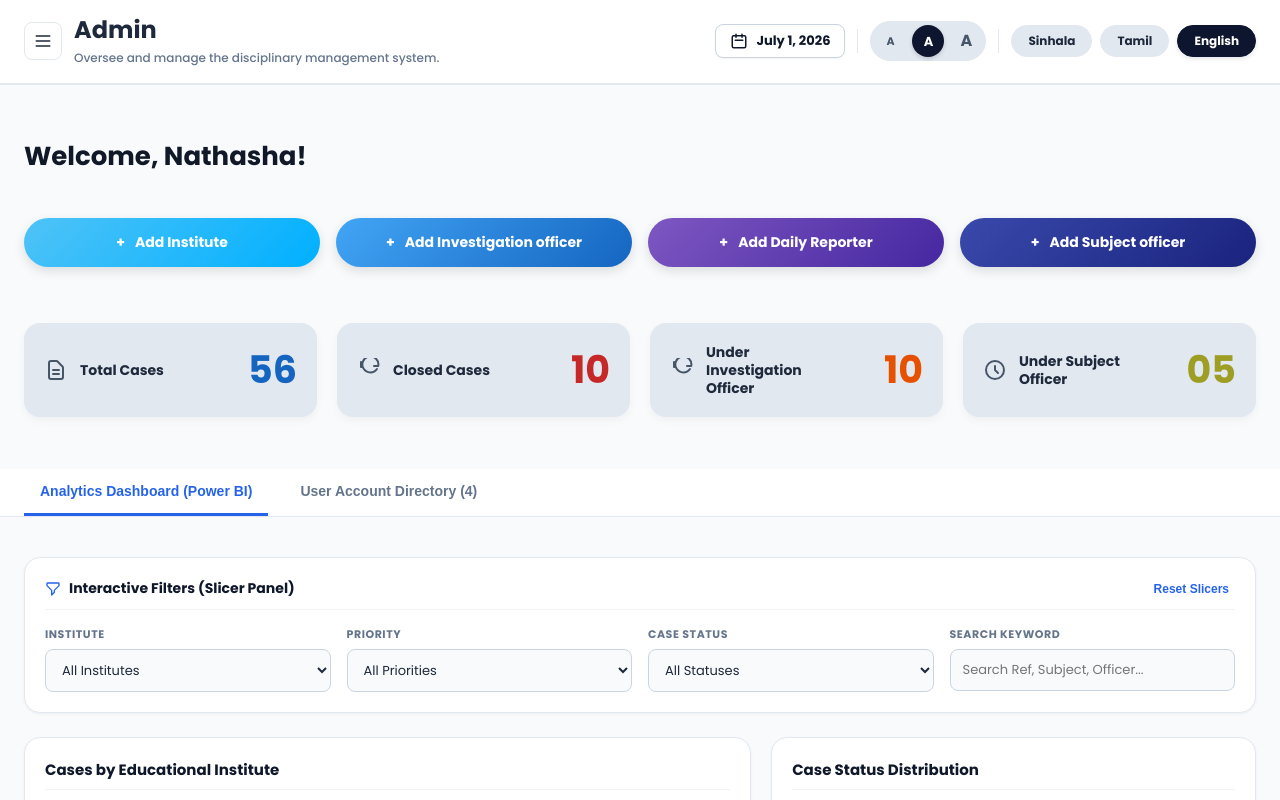
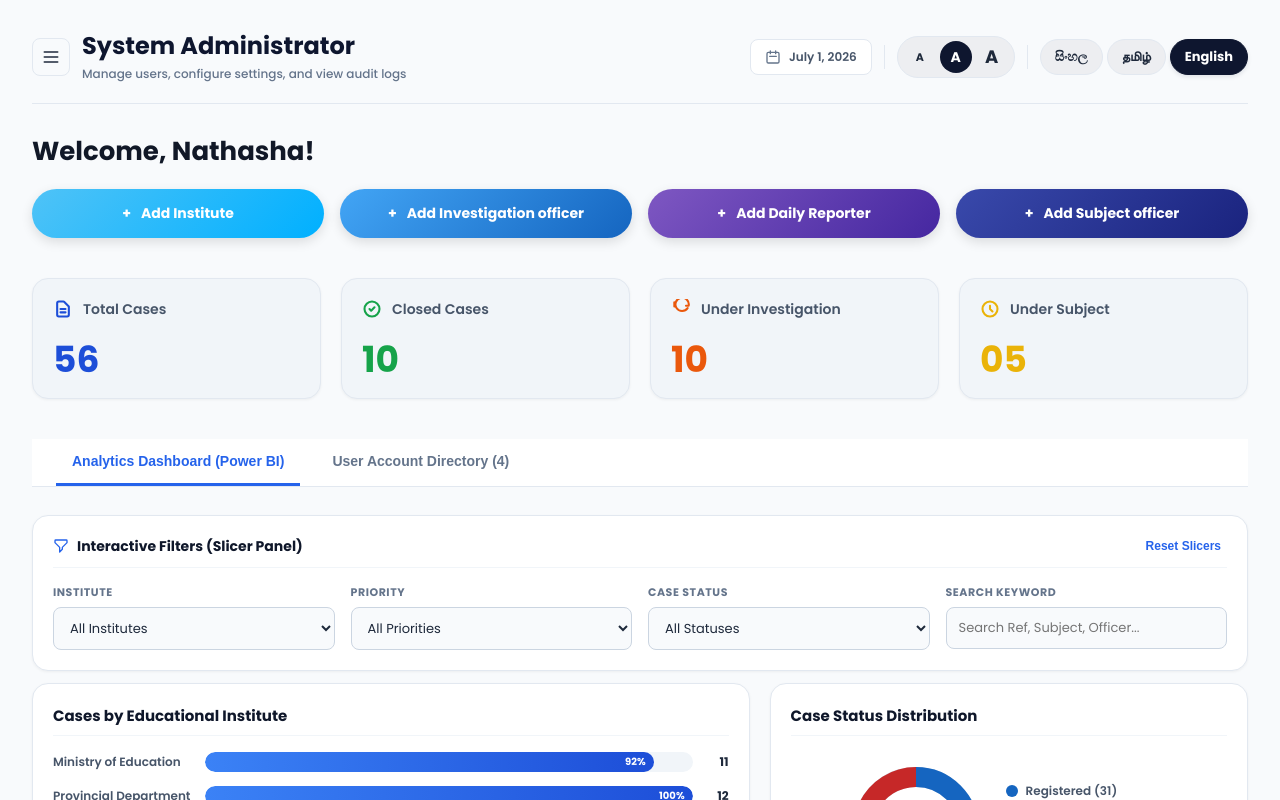
Before and after one commit to Avishka-kavishan/Discipline-Management-Monitoring-System, a Next.js app: page /admin in a window 1280 px wide. Shown: the top 800 px of the page. Built offline with nearby package versions, Linux system fonts and the light colour scheme; a web font is replaced by a local one.

Commit message:
implement Power BI style admin dashboard layout and custom CSS components

```diff
--- a/app/admin/admin.css
+++ b/app/admin/admin.css
@@ -10,120 +10,11 @@
   background-color: #f8fafc;
 }
 
-/* ── Header Overrides matching Screenshot ── */
-.dashboard-header {
-  background-color: #ffffff;
-  border-bottom: 2px solid #e2e8f0;
-  padding: 16px 24px;
-  display: flex;
-  justify-content: space-between;
-  align-items: center;
-  flex-wrap: wrap;
-  gap: 16px;
-}
 
-.dashboard-main-title {
-  font-family: var(--font-sans);
-  color: #1e293b;
-  font-size: calc(24px * var(--font-scale, 1));
-  font-weight: 800;
-  margin: 0;
-}
-
-.dashboard-main-subtitle {
-  color: #64748b;
-  font-size: calc(12px * var(--font-scale, 1));
-  margin: 4px 0 0 0;
-  font-weight: 500;
-}
-
-/* Date Display Badge */
-.date-badge {
-  background-color: #ffffff;
-  border: 1px solid #cbd5e1;
-  border-radius: 8px;
-  padding: 6px 14px;
-  display: flex;
-  align-items: center;
-  gap: 8px;
-  font-size: calc(13px * var(--font-scale, 1));
-  font-weight: 700;
-  color: #0f172a;
-  box-shadow: 0 1px 2px rgba(0, 0, 0, 0.05);
-}
-
-.date-icon {
-  width: 18px;
-  height: 18px;
-  color: #0f172a;
-}
-
-/* Accessibility Sizing Panel */
-.accessibility-adjuster-bar {
-  display: flex;
-  align-items: center;
-  gap: 6px;
-  background-color: #e2e8f0;
-  padding: 3px;
-  border-radius: 20px;
-}
-
-.size-btn {
-  width: 32px;
-  height: 32px;
-  display: flex;
-  align-items: center;
-  justify-content: center;
-  border-radius: 50%;
-  font-weight: bold;
-  font-size: 13px;
-  color: #475569;
-  cursor: pointer;
-  transition: all 0.2s ease;
-}
-
-.size-btn-small {
-  font-size: 11px;
-}
-
-.size-btn-large {
-  font-size: 16px;
-}
-
-.size-btn.active {
-  background-color: #0e162f;
-  color: #ffffff;
-  box-shadow: 0 2px 4px rgba(0, 0, 0, 0.15);
-}
-
-/* Language Selector Pills */
-.trilingual-language-selector {
-  display: flex;
-  gap: 8px;
-}
-
-.lang-btn {
-  background-color: #e2e8f0;
-  color: #1e293b;
-  border-radius: 16px;
-  padding: 6px 16px;
-  font-size: calc(12px * var(--font-scale, 1));
-  font-weight: 700;
-  cursor: pointer;
-  transition: all 0.2s ease;
-  -webkit-user-select: none;
-  user-select: none;
-}
-
-.lang-btn.active {
-  background-color: #0e162f;
-  color: #ffffff;
-  box-shadow: 0 2px 4px rgba(0, 0, 0, 0.1);
-}
 
 /* ── Welcome Greeting ── */
 .welcome-greeting-section {
-  padding: 24px 24px 8px 24px;
+  padding: 0;
 }
 
 .greeting-text {
@@ -139,7 +30,7 @@
   display: grid;
   grid-template-columns: repeat(auto-fit, minmax(220px, 1fr));
   gap: 16px;
-  padding: 16px 24px;
+  padding: 0 0 12px 0;
 }
 
 .action-pill-btn {
@@ -184,55 +75,94 @@
 }
 
 /* ── Grey Stat Cards (Screenshot Matching) ── */
-.screenshot-stats-grid {
+.subject-stats-grid {
   display: grid;
-  grid-template-columns: repeat(auto-fit, minmax(240px, 1fr));
+  grid-template-columns: repeat(4, 1fr) !important;
   gap: 20px;
-  padding: 12px 24px;
   margin-bottom: 12px;
 }
 
-.screenshot-stat-card {
-  background-color: #e2e8f0;
+@media (max-width: 1024px) {
+  .subject-stats-grid {
+    grid-template-columns: repeat(2, 1fr) !important;
+  }
+}
+
+@media (max-width: 640px) {
+  .subject-stats-grid {
+    grid-template-columns: 1fr !important;
+  }
+}
+
+.stat-card-header {
+  display: flex;
+  align-items: center;
+  gap: 10px;
+  margin-bottom: 12px;
+}
+
+.stat-card-icon {
+  width: 20px;
+  height: 20px;
+}
+
+.stat-value {
+  font-size: calc(36px * var(--font-scale, 1));
+  font-weight: 700;
+  margin: 0;
+  line-height: 1;
+}
+
+/* Colors for stat card values matching the mockup */
+.text-blue {
+  color: #1d4ed8;
+}
+.text-orange {
+  color: #ea580c;
+}
+.text-yellow {
+  color: #eab308;
+}
+.text-green {
+  color: #16a34a;
+}
+
+/* Icon colors replacing inline styles */
+.icon-blue {
+  color: #1d4ed8;
+}
+.icon-orange {
+  color: #ea580c;
+}
+.icon-yellow {
+  color: #eab308;
+}
+.icon-green {
+  color: #16a34a;
+}
+
+/* Rounded grey container cards */
+.stat-card-total,
+.stat-card-inprogress,
+.stat-card-pending,
+.stat-card-close {
+  background: #f1f5f9;
+  border: 1px solid #e2e8f0;
   border-radius: 16px;
   padding: 20px;
   display: flex;
-  justify-content: space-between;
-  align-items: center;
-  box-shadow: 0 4px 8px rgba(0, 0, 0, 0.04);
-  transition: all 0.2s ease;
+  flex-direction: column;
+  box-shadow: 0 1px 3px rgba(0,0,0,0.05);
 }
 
-.screenshot-stat-card:hover {
-  transform: translateY(-2px);
-  box-shadow: 0 6px 14px rgba(0, 0, 0, 0.08);
-}
-
-.stat-left-box {
-  display: flex;
-  align-items: center;
-  gap: 12px;
-  color: #1e293b;
-}
-
-.stat-card-icon {
-  width: 24px;
-  height: 24px;
+.stat-card-total h4,
+.stat-card-inprogress h4,
+.stat-card-pending h4,
+.stat-card-close h4 {
+  font-size: calc(14px * var(--font-scale, 1));
   color: #475569;
-  flex-shrink: 0;
-}
-
-.stat-card-label {
-  font-size: calc(14px * var(--font-scale, 1));
-  font-weight: 800;
-  line-height: 1.3;
-  max-width: 140px;
-}
-
-.stat-right-val {
-  font-size: calc(38px * var(--font-scale, 1));
-  font-weight: 900;
-  line-height: 1;
+  font-weight: 600;
+  margin: 0;
 }
 
 /* Metric Colors */
@@ -247,7 +177,7 @@
   border: 1px solid #e2e8f0;
   border-radius: 16px;
   padding: 20px;
-  margin: 12px 24px;
+  margin: 0 0 12px 0;
   box-shadow: 0 1px 3px rgba(0, 0, 0, 0.05);
 }
 
@@ -335,7 +265,7 @@
   display: grid;
   grid-template-columns: 1fr;
   gap: 20px;
-  padding: 12px 24px;
+  padding: 0;
 }
 
 @media (min-width: 1024px) {
@@ -449,13 +379,13 @@
 
 .donut-slice {
   fill: none;
-  stroke-width: 16px;
-  transition: stroke-dasharray 0.5s ease-in-out, stroke 0.3s ease;
+  stroke-width: 6px;
+  transition: stroke-dasharray 0.5s ease-in-out, stroke 0.3s ease, stroke-width 0.2s ease;
   cursor: pointer;
 }
 
 .donut-slice:hover {
-  stroke-width: 18px;
+  stroke-width: 7.5px;
 }
 
 .donut-center-text {
@@ -514,13 +444,13 @@
 .trend-chart-wrapper {
   position: relative;
   width: 100%;
-  height: 200px;
   margin-top: 10px;
 }
 
 .trend-svg {
   width: 100%;
-  height: 100%;
+  height: auto;
+  display: block;
 }
 
 .trend-dot {
@@ -790,21 +720,9 @@
   border-bottom-color: #2563eb;
 }
 
-/* ── Centered Footer matching design guidelines ── */
-.admin-footer-bar {
-  background-color: #f1f5f9;
-  border-top: 1px solid #e2e8f0;
-  padding: 12px 24px;
-  text-align: center;
-  font-size: calc(11px * var(--font-scale, 1));
-  color: #64748b;
-  font-weight: 700;
-}
+
 
 /* ── Inline Style Replacements ── */
-#dashboard-main-content {
-  padding: 0;
-}
 
 .admin-tab-content {
   animation: fadeIn 0.2s ease-out;
@@ -861,7 +779,3 @@
   font-size: 11px;
   width: auto;
 }
-
-.users-directory-section {
-  margin: 24px;
-}
--- a/app/admin/page.tsx
+++ b/app/admin/page.tsx
@@ -125,7 +125,6 @@ export default function AdminPage() {
   const router = useRouter();
 
   // Refs to bypass static checker expression limitations
-  const sidebarToggleRef = useRef<HTMLButtonElement>(null);
   const tooltipRef = useRef<HTMLDivElement>(null);
 
   // ── Layout, Theme, A11y & Language State ──
@@ -202,12 +201,7 @@ export default function AdminPage() {
     return () => window.removeEventListener("keydown", handleKeyDown);
   }, []);
 
-  // Sync aria-expanded to satisfy naive static analysis tool
-  useEffect(() => {
-    if (sidebarToggleRef.current) {
-      sidebarToggleRef.current.setAttribute("aria-expanded", String(isSidebarOpen));
-    }
-  }, [isSidebarOpen]);
+
 
   // Sync tooltip position styling to satisfy static analysis tool
   useEffect(() => {
@@ -424,40 +418,29 @@ export default function AdminPage() {
       />
 
       <div className="dashboard-layout">
-        {/* ============================================================
-           MAIN WORKSPACE CONTENT AREA
-           ============================================================ */}
         <main id="dashboard-main-content" className="dashboard-content">
 
-          {/* ── Header exactly matching the Screenshot ── */}
+          {/* ── Top App Bar Header ── */}
           <header className="dashboard-header">
             <div className="dashboard-header-left">
               <button
-                ref={sidebarToggleRef}
                 className="menu-toggle-btn"
                 aria-label="Toggle Sidebar Menu"
                 onClick={() => setIsSidebarOpen(!isSidebarOpen)}
+                {...(isSidebarOpen ? { "aria-expanded": "true" } : { "aria-expanded": "false" })}
               >
                 <svg className="hamburger-icon" fill="none" viewBox="0 0 24 24" stroke="currentColor" strokeWidth="2">
                   <path strokeLinecap="round" strokeLinejoin="round" d="M4 6h16M4 12h16M4 18h16" />
                 </svg>
               </button>
               <div className="dashboard-title-area">
-                <h1 className="dashboard-main-title">
-                  {lang === "si" ? "පරිපාලක" : lang === "ta" ? "நிர்வாகி" : "Admin"}
-                </h1>
-                <p className="dashboard-main-subtitle">
-                  {lang === "si"
-                    ? "විනය කළමනාකරණ පද්ධතිය අධීක්ෂණය සහ කළමනාකරණය කරන්න."
-                    : lang === "ta"
-                    ? "ஒழுக்க மேலாண்மை அமைப்பை மேற்பார்வையிட்டு நிர்வகிக்கவும்."
-                    : "Oversee and manage the disciplinary management system."}
-                </p>
+                <h2 className="dashboard-main-title">{t("adminDashboardTitle")}</h2>
+                <p className="dashboard-main-subtitle">{t("adminDashboardDesc")}</p>
               </div>
             </div>
 
             <div className="dashboard-header-right">
-              {/* Localized Live Date */}
+              {/* Date display badge */}
               <div className="date-badge">
                 <svg className="date-icon" fill="none" viewBox="0 0 24 24" stroke="currentColor" strokeWidth="2">
                   <path strokeLinecap="round" strokeLinejoin="round" d="M8 7V3m8 4V3m-9 8h10M5 21h14a2 2 0 002-2V7a2 2 0 00-2-2H5a2 2 0 00-2 2v12a2 2 0 002 2z" />
@@ -472,65 +455,95 @@ export default function AdminPage() {
 
               <div className="divider-line" aria-hidden="true" />
 
-              {/* Accessibility Font Size Radio Adjusters */}
+              {/* Accessibility Scale Radio Group */}
               <div className="accessibility-adjuster-bar" role="radiogroup" aria-label="Font Sizing Adjustment">
-                <button
-                  className={`size-btn size-btn-small${fontScale === "small" ? " active" : ""}`}
-                  onClick={() => setFontScale("small")}
+                <label className={`size-btn size-btn-small${fontScale === "small" ? " active" : ""}`}>
+                  <input
+                    type="radio"
+                    name="dashboardFontScale"
+                    value="small"
+                    checked={fontScale === "small"}
+                    onChange={() => setFontScale("small")}
                     aria-label={t("fontSmall")}
-                >
+                    className="sr-only"
+                  />
                   A
-                </button>
-                <button
-                  className={`size-btn size-btn-medium${fontScale === "medium" ? " active" : ""}`}
-                  onClick={() => setFontScale("medium")}
+                </label>
+                <label className={`size-btn size-btn-medium${fontScale === "medium" ? " active" : ""}`}>
+                  <input
+                    type="radio"
+                    name="dashboardFontScale"
+                    value="medium"
+                    checked={fontScale === "medium"}
+                    onChange={() => setFontScale("medium")}
                     aria-label={t("fontMedium")}
-                >
+                    className="sr-only"
+                  />
                   A
-                </button>
-                <button
-                  className={`size-btn size-btn-large${fontScale === "large" ? " active" : ""}`}
-                  onClick={() => setFontScale("large")}
+                </label>
+                <label className={`size-btn size-btn-large${fontScale === "large" ? " active" : ""}`}>
+                  <input
+                    type="radio"
+                    name="dashboardFontScale"
+                    value="large"
+                    checked={fontScale === "large"}
+                    onChange={() => setFontScale("large")}
                     aria-label={t("fontLarge")}
-                >
+                    className="sr-only"
+                  />
                   A
-                </button>
+                </label>
               </div>
 
               <div className="divider-line" aria-hidden="true" />
 
-              {/* Language Switcher Pills */}
+              {/* Translation controls */}
               <div className="trilingual-language-selector" role="radiogroup" aria-label="Translate Dashboard Language">
-                <button
-                  className={`lang-btn${lang === "si" ? " active" : ""}`}
-                  onClick={() => changeLanguage("si")}
+                <label className={`lang-btn${lang === "si" ? " active" : ""}`} lang="si">
+                  <input
+                    type="radio"
+                    name="dashboardLang"
+                    value="si"
+                    checked={lang === "si"}
+                    onChange={() => changeLanguage("si")}
                     aria-label="Switch dashboard language to Sinhala"
-                >
-                  Sinhala
-                </button>
-                <button
-                  className={`lang-btn${lang === "ta" ? " active" : ""}`}
-                  onClick={() => changeLanguage("ta")}
+                    className="sr-only"
+                  />
+                  සිංහල
+                </label>
+                <label className={`lang-btn${lang === "ta" ? " active" : ""}`} lang="ta">
+                  <input
+                    type="radio"
+                    name="dashboardLang"
+                    value="ta"
+                    checked={lang === "ta"}
+                    onChange={() => changeLanguage("ta")}
                     aria-label="Switch dashboard language to Tamil"
-                >
-                  Tamil
-                </button>
-                <button
-                  className={`lang-btn${lang === "en" ? " active" : ""}`}
-                  onClick={() => changeLanguage("en")}
+                    className="sr-only"
+                  />
+                  தமிழ்
+                </label>
+                <label className={`lang-btn${lang === "en" ? " active" : ""}`} lang="en">
+                  <input
+                    type="radio"
+                    name="dashboardLang"
+                    value="en"
+                    checked={lang === "en"}
+                    onChange={() => changeLanguage("en")}
                     aria-label="Switch dashboard language to English"
-                >
+                    className="sr-only"
+                  />
                   English
-                </button>
+                </label>
               </div>
             </div>
           </header>
 
-          {/* ── Welcome Nathasha Banner Section ── */}
+          {/* ── Dynamic Welcome Banner Greeting ── */}
           <section className="welcome-greeting-section">
-            <h2 className="greeting-text">
+            <h3 className="greeting-text">
               {lang === "si" ? "සාදරයෙන් පිළිගනිමු, නතාෂා!" : lang === "ta" ? "வரவேற்கிறோம், நடாஷா!" : "Welcome, Nathasha!"}
-            </h2>
+            </h3>
           </section>
 
           {/* ── Quick Action Pills (Screenshot Matching) ── */}
@@ -549,58 +562,58 @@ export default function AdminPage() {
             </button>
           </section>
 
-          {/* ── Stat Cards (Screenshot Matching counts: 56, 10, 10, 05) ── */}
-          <section className="screenshot-stats-grid">
+          {/* Stats section */}
+          <section className="dashboard-stats-grid subject-stats-grid">
             {/* Total Cases */}
-            <div className="screenshot-stat-card">
-              <div className="stat-left-box">
-                <svg className="stat-card-icon" fill="none" viewBox="0 0 24 24" stroke="currentColor" strokeWidth="2">
+            <div className="stat-card-total">
+              <div className="stat-card-header">
+                <svg className="stat-card-icon icon-blue" fill="none" viewBox="0 0 24 24" stroke="currentColor" strokeWidth="2.5">
                   <path strokeLinecap="round" strokeLinejoin="round" d="M9 12h6m-6 4h6m2 5H7a2 2 0 01-2-2V5a2 2 0 012-2h5.586a1 1 0 01.707.293l5.414 5.414a1 1 0 01.293.707V19a2 2 0 01-2 2z" />
                 </svg>
-                <span className="stat-card-label">Total Cases</span>
+                <h4>Total Cases</h4>
               </div>
-              <span className="stat-right-val val-blue">
+              <p className="stat-value text-blue">
                 {String(metrics.total).padStart(2, "0")}
-              </span>
+              </p>
             </div>
 
             {/* Closed Cases */}
-            <div className="screenshot-stat-card">
-              <div className="stat-left-box">
-                <svg className="stat-card-icon" fill="none" viewBox="0 0 24 24" stroke="currentColor" strokeWidth="2">
-                  <path strokeLinecap="round" strokeLinejoin="round" d="M4 4v5h.582m15.356 2A8.001 8.001 0 1121.21 8H17" />
+            <div className="stat-card-close">
+              <div className="stat-card-header">
+                <svg className="stat-card-icon icon-green" fill="none" viewBox="0 0 24 24" stroke="currentColor" strokeWidth="2.5">
+                  <path strokeLinecap="round" strokeLinejoin="round" d="M9 12l2 2 4-4m6 2a9 9 0 11-18 0 9 9 0 0118 0z" />
                 </svg>
-                <span className="stat-card-label">Closed Cases</span>
+                <h4>Closed Cases</h4>
               </div>
-              <span className="stat-right-val val-red">
+              <p className="stat-value text-green">
                 {String(metrics.closed).padStart(2, "0")}
-              </span>
+              </p>
             </div>
 
-            {/* Under Investigation Officer */}
-            <div className="screenshot-stat-card">
-              <div className="stat-left-box">
-                <svg className="stat-card-icon" fill="none" viewBox="0 0 24 24" stroke="currentColor" strokeWidth="2">
-                  <path strokeLinecap="round" strokeLinejoin="round" d="M4 4v5h.582m15.356 2A8.001 8.001 0 1121.21 8H17" />
+            {/* Under Investigation */}
+            <div className="stat-card-inprogress">
+              <div className="stat-card-header">
+                <svg className="stat-card-icon icon-orange" fill="none" viewBox="0 0 24 24" stroke="currentColor" strokeWidth="2.5">
+                  <path strokeLinecap="round" strokeLinejoin="round" d="M4 4v5h.582m15.356 2A8.001 8.001 0 1121.21 8H18" />
                 </svg>
-                <span className="stat-card-label">Under Investigation Officer</span>
+                <h4>Under Investigation</h4>
               </div>
-              <span className="stat-right-val val-orange">
+              <p className="stat-value text-orange">
                 {String(metrics.underInvestigation).padStart(2, "0")}
-              </span>
+              </p>
             </div>
 
-            {/* Under Subject Officer */}
-            <div className="screenshot-stat-card">
-              <div className="stat-left-box">
-                <svg className="stat-card-icon" fill="none" viewBox="0 0 24 24" stroke="currentColor" strokeWidth="2">
+            {/* Under Subject */}
+            <div className="stat-card-pending">
+              <div className="stat-card-header">
+                <svg className="stat-card-icon icon-yellow" fill="none" viewBox="0 0 24 24" stroke="currentColor" strokeWidth="2.5">
                   <path strokeLinecap="round" strokeLinejoin="round" d="M12 8v4l3 3m6-3a9 9 0 11-18 0 9 9 0 0118 0z" />
                 </svg>
-                <span className="stat-card-label">Under Subject Officer</span>
+                <h4>Under Subject</h4>
               </div>
-              <span className="stat-right-val val-lime">
+              <p className="stat-value text-yellow">
                 {String(metrics.underSubject).padStart(2, "0")}
-              </span>
+              </p>
             </div>
           </section>
 
@@ -783,7 +796,7 @@ export default function AdminPage() {
                 <div className="pbi-chart-card chart-full-width">
                   <h3 className="pbi-chart-title">Monthly Case Registration Trend (2026)</h3>
                   <div className="trend-chart-wrapper">
-                    <svg className="trend-svg" viewBox="0 0 600 200" preserveAspectRatio="none">
+                    <svg className="trend-svg" viewBox="0 0 600 200">
                       <defs>
                         <linearGradient id="areaGrad" x1="0" y1="0" x2="0" y2="1">
                           <stop offset="0%" stopColor="#3b82f6" stopOpacity="0.4" />
@@ -828,7 +841,7 @@ export default function AdminPage() {
 
                       {/* X Axis Labels */}
                       {monthlyTrendData.points.map((p, i) => (
-                        <text key={i} x={p.x} y="185" textAnchor="middle" fill="#64748b" fontSize="11" fontWeight="700">
+                        <text key={i} x={p.x} y="190" textAnchor="middle" fill="#64748b" fontSize="11" fontWeight="700">
                           {p.month}
                         </text>
                       ))}
@@ -845,7 +858,7 @@ export default function AdminPage() {
               </section>
 
               {/* ── Cases Ledger Table ── */}
-              <section className="letters-list-section pbi-table-section">
+              <section className="letters-list-section">
                 <div className="letters-list-header">
                   <h3 className="section-title">Disciplinary Cases Ledger</h3>
                   <div className="letters-filters-group">
@@ -999,9 +1012,9 @@ export default function AdminPage() {
             </div>
           )}
 
-          {/* Centered Footer */}
-          <footer className="admin-footer-bar">
-            {t("footerText")}
+          {/* ── Footer Branding Notice ── */}
+          <footer className="dashboard-content-footer">
+            <p>{t("footerText")}</p>
           </footer>
         </main>
       </div>
```
Lines whose indentation alone changed are shown as unchanged.
